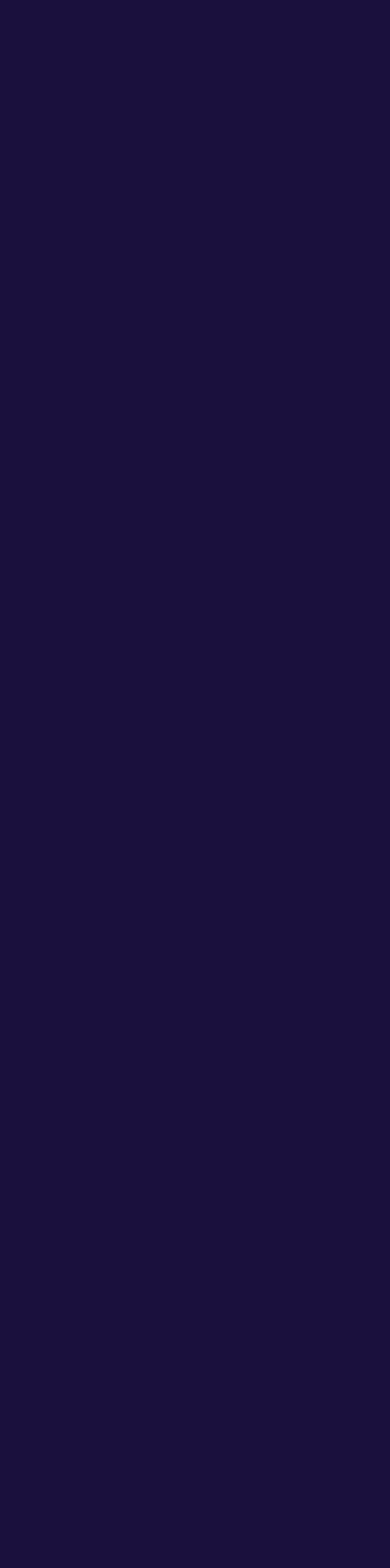
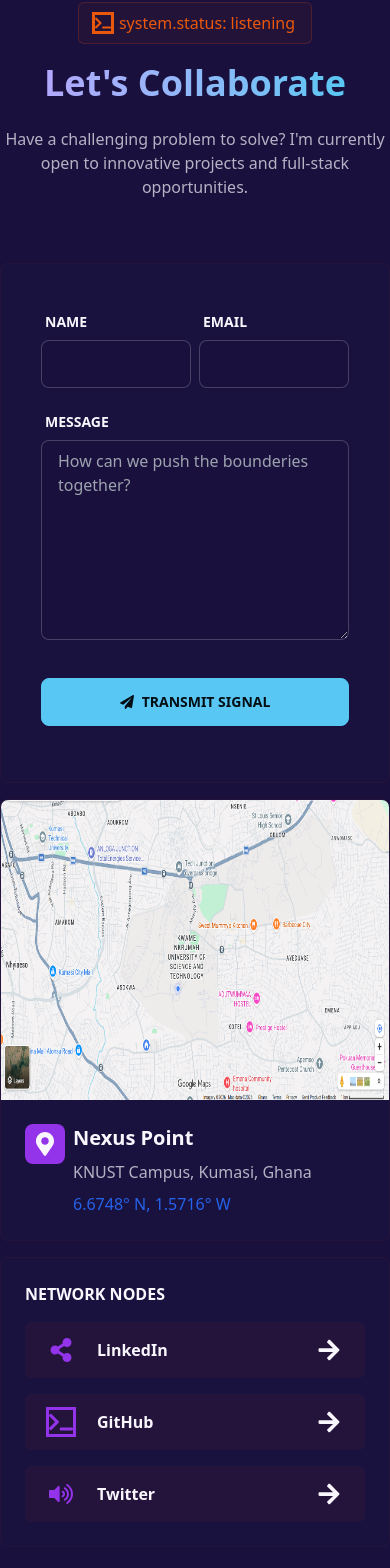
Before and after one commit to barrymomodouwurrie-165/main-portfolio, a React app in the folder Frontend/: page /contact in a window 390 px wide. Before the commit this address had no page. Shown: the part 158-1726 px from the top of the page. Before the commit the page ends 844 px from the top, so only its background shows below. Built offline with nearby package versions, Linux system fonts and the light colour scheme; the HTML template or start-up script is replaced by a standard one.

Commit message:
Created the Contact page, added the Navbar and the Footer. Created the Contact details for the page and make the page responsive to all screens.

```diff
--- a/Frontend/src/App.jsx
+++ b/Frontend/src/App.jsx
@@ -1,6 +1,8 @@
 import LandingPage from "./Pages/LandingPage";
 import AboutPage from "./Pages/AboutPage";
-import {Routes, Route} from "react-router"
+import Contact from "./Pages/Contact";
+import { Routes, Route } from "react-router";
+
 import "./App.css";
 
 function App() {
@@ -18,6 +20,7 @@ function App() {
       <Routes>
         <Route path="/" element={<LandingPage Info={Info} />} />
         <Route path="about" element={<AboutPage />} />
+        <Route path="contact" element={<Contact />} />
       </Routes>
     </div>
   );
--- /dev/null
+++ b/Frontend/src/Components/ContactDetails.jsx
@@ -0,0 +1,124 @@
+import {
+  FaPaperPlane,
+  FaMapMarkerAlt,
+  FaTerminal,
+  FaVolumeUp,
+  FaShareAlt,
+  FaArrowRight,
+} from "react-icons/fa";
+import Map from "../assets/map.png";
+import { Link } from "react-router";
+
+const ContactDetails = () => {
+  const Socials = [
+    {
+      id: 1,
+      logo: "FaShareAlt",
+      name: "LinkedIn",
+    },
+    {
+      id: 2,
+      logo: "FaTerminal",
+      name: "GitHub",
+    },
+    {
+      id: 3,
+      logo: "FaVolumeUp",
+      name: "Twitter",
+    },
+  ];
+  return (
+    <div className="max-w-5xl mx-auto py-8">
+      <div className="grid grid-cols-1 md:grid-cols-2 gap-4 mb-20">
+        <div className="p-10 border border-orange-600/5 hover:shadow-[0_0_20px_rgba(210,187,255,0.15)] transition-shadow duration-300 md:p-6  rounded-lg bg-blue-950/10">
+          <div className="card gap-4">
+            <div className="flex items-center justify-between gap-2 lg:gap-0">
+              <div>
+                <label className="label">
+                  <span className="label-text font-bold">NAME</span>
+                </label>
+                <input type="text" className="input input-bordered w-full" />
+              </div>
+              <div>
+                <label className="label">
+                  <span className="label-text font-bold">EMAIL</span>
+                </label>
+                <input type="email" className="input input-bordered w-full" />
+              </div>
+            </div>
+            <div>
+              <label className="label">
+                <span className="label-text font-bold ">MESSAGE</span>
+              </label>
+              <textarea
+                type="text"
+                rows="60"
+                className="input input-bordered w-full h-[200px] md:h-[300px] pt-2"
+                placeholder="How can we push the bounderies together?"
+              />
+            </div>
+            <div className="card-actions my-4 ">
+              <button className="btn btn-secondary w-full font-bold">
+                {" "}
+                <FaPaperPlane /> TRANSMIT SIGNAL
+              </button>
+            </div>
+          </div>
+        </div>
+        <div className="flex flex-col gap-4">
+          <div className="border border-orange-600/5 hover:shadow-[0_0_20px_rgba(210,187,255,0.15)] transition-shadow duration-300 overflow-hidden rounded-lg bg-blue-950/10">
+            <img
+              src={Map}
+              alt=""
+              className="w-[100%] h-[300px] object-center transition-transform duration-300 ease-in-out hover:scale-105"
+            />
+            <div className="flex items-start my-6 ml-6">
+              <div className="p-2 mr-2 rounded-lg bg-purple-600">
+                <FaMapMarkerAlt size={24} />
+              </div>
+              <div className="flex flex-col gap-2">
+                <span className="font-bold text-xl">Nexus Point</span>
+                <span className={`text-base-content/70`}>
+                  KNUST Campus, Kumasi, Ghana
+                </span>
+                <p className="text-blue-600">6.6748° N, 1.5716° W</p>
+              </div>
+            </div>
+          </div>
+          <div className="border border-orange-600/5 hover:shadow-[0_0_20px_rgba(210,187,255,0.15)] transition-shadow duration-300 rounded-lg bg-blue-950/10">
+            <div className="flex flex-col gap-4 p-6">
+              <span className="md:text-xl font-bold">NETWORK NODES</span>
+              {Socials &&
+                Socials.map((social) => {
+                  return (
+                    <Link
+                      key={social.id}
+                      className="bg-orange-600/5 rounded-md hover:outline outline-2 outline-orange-600/20 px-2 py-4"
+                    >
+                      <div className="flex items-center justify-between px-4">
+                        {social.logo === "FaShareAlt" ? (
+                          <FaShareAlt size={24} className="text-purple-600" />
+                        ) : social.logo === "FaTerminal" ? (
+                          <FaTerminal
+                            size={24}
+                            className="text-purple-600 outline"
+                          />
+                        ) : (
+                          <FaVolumeUp size={24} className="text-purple-600" />
+                        )}
+
+                        <p className="flex-1 ml-6 font-bold">{social.name}</p>
+                        <FaArrowRight size={24} className="" />
+                      </div>
+                    </Link>
+                  );
+                })}
+            </div>
+          </div>
+        </div>
+      </div>
+    </div>
+  );
+};
+
+export default ContactDetails;
--- a/Frontend/src/Pages/AboutPage.jsx
+++ b/Frontend/src/Pages/AboutPage.jsx
@@ -25,7 +25,7 @@ const AboutPage = () => {
   return (
     <div className="min-h-screen mx-auto pt-32 overflow-hidden">
       <Navbar />
-      <div className=" max-w-5xl mx-auto flex flex-col gap-6 mt-4 mb-8">
+      <div className="max-w-5xl mx-auto flex flex-col gap-6 mt-4 mb-8">
         <div className="max-w-[250px] flex items-center justify-center gap-2 border border-orange-600/20 rounded-lg text-center py-2 bg-orange-600/5 text-orange-600 ">
           <FaGraduationCap />
           <span>ACADEMIC ODYSSEY</span>
--- /dev/null
+++ b/Frontend/src/Pages/Contact.jsx
@@ -0,0 +1,31 @@
+import { FaTerminal } from "react-icons/fa";
+import Navbar from "../Components/Navbar";
+import ContactDetails from "../Components/ContactDetails";
+import Footer from "../Components/Footer";
+
+const Contact = () => {
+  return (
+    <div className="min-h-screen mx-auto pt-32 overflow-hidden">
+      <Navbar />
+      <div className="max-w-5xl mx-auto flex flex-col items-center justify-center gap-4 py-8">
+        <div className="flex items-center justify-center gap-2 border border-orange-600/20 bg-orange-600/5 text-orange-600 rounded-md px-4 py-2">
+          <FaTerminal className="outline" />
+          <span>system.status: listening</span>
+        </div>
+        <div className="flex items-center font-bold">
+          <span className="inline-block leading-[1.3] pb-1 animate-text-gradient bg-gradient-to-r from-[#b2a8fd] via-secondary to-[#c7d2fe] bg-[200%_auto] bg-clip-text text-4xl md:text-6xl text-transparent">
+            Let's Collaborate
+          </span>
+        </div>
+        <p className="max-w-[600px] text-center text-base-content/70">
+          Have a challenging problem to solve? I'm currently open to innovative
+          projects and full-stack opportunities.
+        </p>
+      </div>
+      <ContactDetails />
+      <Footer />
+    </div>
+  );
+};
+
+export default Contact;
```
Also changed, not shown: Frontend/src/assets/map.png (added).
